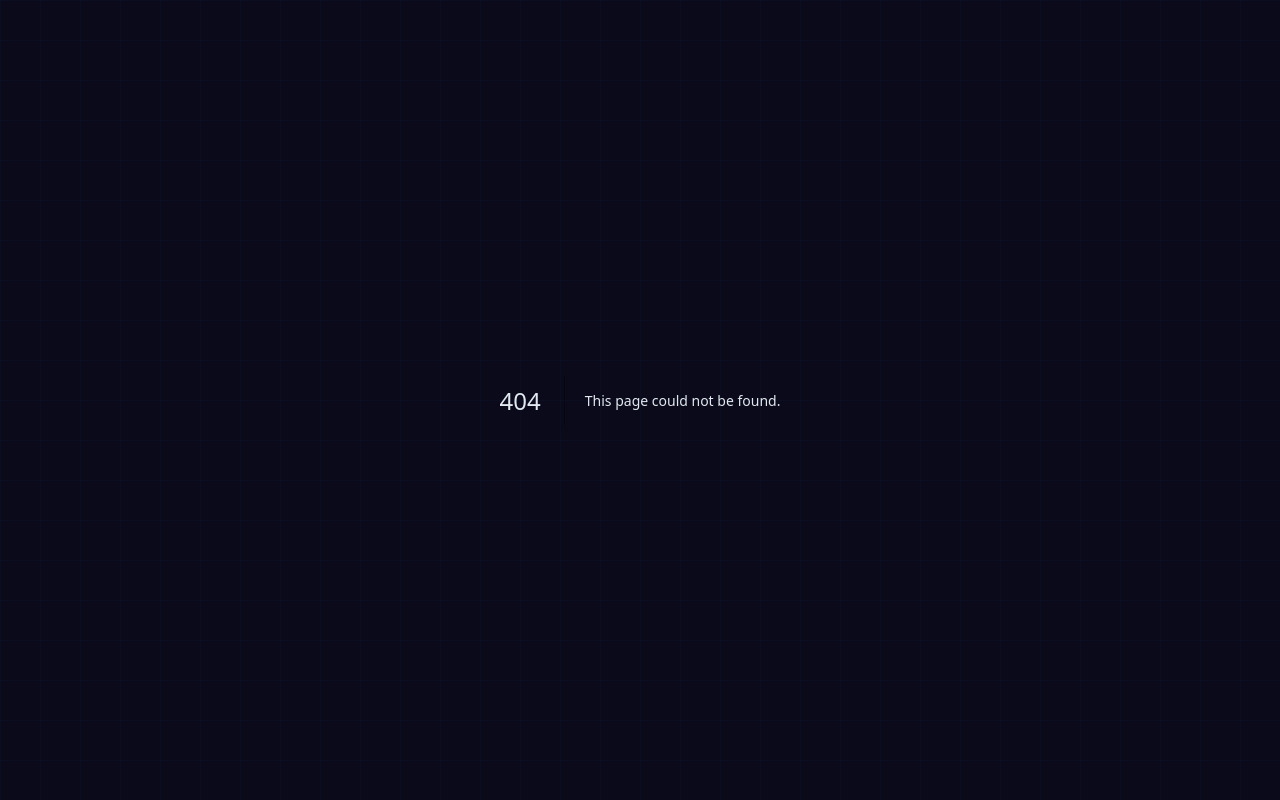
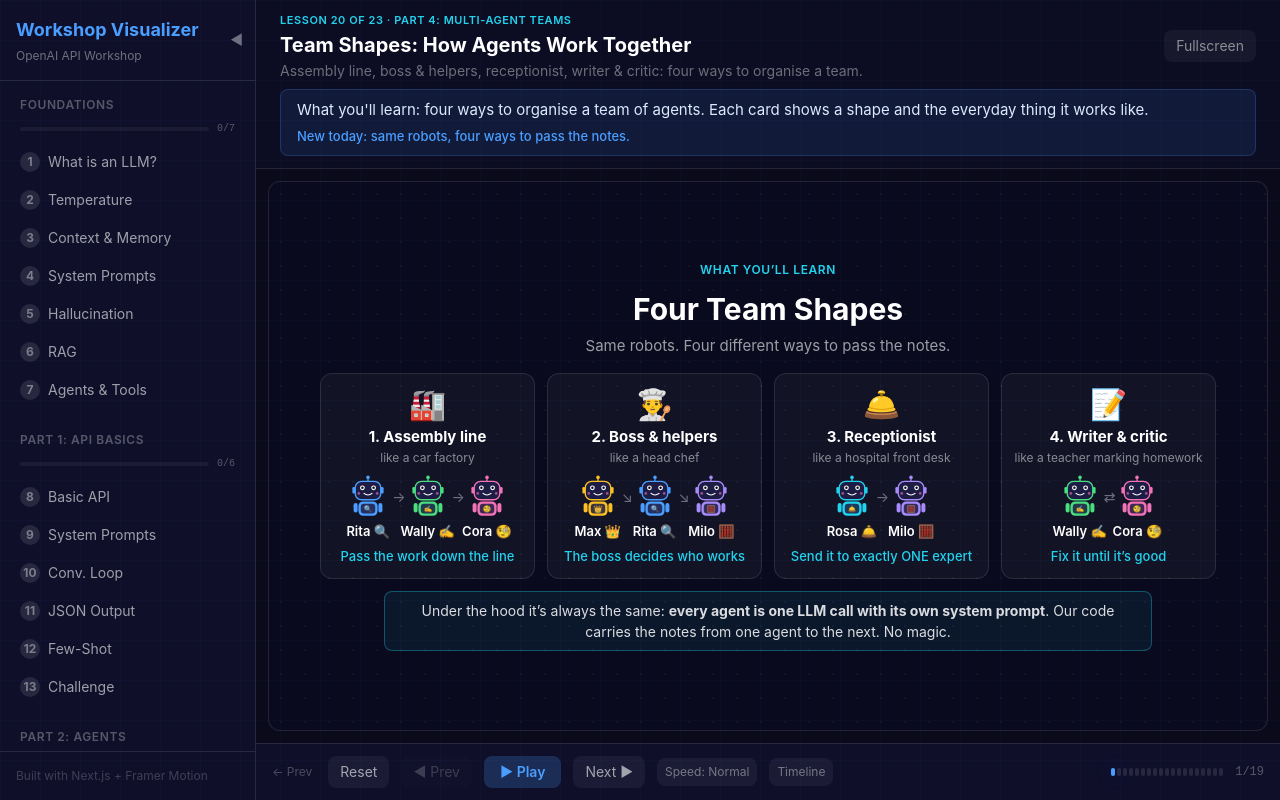
Before and after one commit to avinrique/agentic-ai0learn, a Next.js app in the folder workshop-visualizer/: page /part4/team-shapes in a window 1280 px wide. Before the commit this address had no page. Built offline with nearby package versions, Linux system fonts and the light colour scheme.

Commit message:
checkpoint: workshop-visualizer/src/app/part4/team-shapes/page.tsx,workshop-visualizer/src/components/animations/part4/TeamShapesAnim.tsx,workshop-visualizer/src/components/animations/part4/TeamShapesPlayground.tsx,workshop-visualizer/src/data/concept-steps/part4.ts

```diff
--- /dev/null
+++ b/workshop-visualizer/src/app/part4/team-shapes/page.tsx
@@ -0,0 +1,16 @@
+'use client';
+import ConceptLayout from '@/components/layout/ConceptLayout';
+import TeamShapesAnim from '@/components/animations/part4/TeamShapesAnim';
+import { teamShapesSteps } from '@/data/concept-steps/part4';
+
+export default function TeamShapesPage() {
+  return (
+    <ConceptLayout
+      title="Team Shapes: How Agents Work Together"
+      description="Assembly line, boss & helpers, receptionist, writer & critic: four ways to organise a team."
+      steps={teamShapesSteps}
+      animationPanel={<TeamShapesAnim />}
+      lessonId="team-shapes"
+    />
+  );
+}
--- a/workshop-visualizer/src/components/animations/part4/TeamShapesAnim.tsx
+++ b/workshop-visualizer/src/components/animations/part4/TeamShapesAnim.tsx
@@ -194,7 +194,7 @@ const lineArrows = [
 
 function Belt() {
   return (
-    <div className="absolute left-[8%] right-[8%] rounded-full overflow-hidden" style={{ top: 272, height: 12, background: '#1e293b' }}>
+    <div className="absolute left-[8%] right-[8%] rounded-full overflow-hidden" style={{ top: 284, height: 12, background: '#1e293b' }}>
       <motion.div
         className="h-full w-[200%]"
         style={{ background: 'repeating-linear-gradient(90deg, #334155 0 14px, #1e293b 14px 28px)' }}
@@ -218,7 +218,7 @@ function LineIdeaScene() {
         ]}
       />
       <div className="w-full max-w-3xl">
-        <Stage height={290} bots={lineBots(null)} arrows={lineArrows}>
+        <Stage height={300} bots={lineBots(null)} arrows={lineArrows}>
           <Belt />
           {['1. find facts', '2. write it', '3. polish it'].map((t, i) => (
             <motion.div
@@ -234,7 +234,7 @@ function LineIdeaScene() {
           ))}
           <motion.div
             className="absolute text-2xl"
-            style={{ top: 238 }}
+            style={{ top: 262 }}
             initial={{ left: '8%' }}
             animate={{ left: ['8%', '88%'] }}
             transition={{ repeat: Infinity, duration: 4, ease: 'linear' }}
@@ -684,11 +684,11 @@ function CriticRoundScene({ round }: { round: 1 | 2 }) {
       <RoundCounter round={round} done={round === 2 ? 'approved' : undefined} />
       <div className="w-full max-w-3xl">
         <Stage
-          height={300}
+          height={255}
           size={74}
           bots={[
-            { who: 'writer', x: 18, y: 80, active: true, mood: round === 2 ? 'proud' : 'working' },
-            { who: 'critic', x: 82, y: 80, mood: round === 2 ? 'proud' : 'thinking' },
+            { who: 'writer', x: 18, y: 70, active: true, mood: round === 2 ? 'proud' : 'working' },
+            { who: 'critic', x: 82, y: 70, mood: round === 2 ? 'proud' : 'thinking' },
           ]}
           arrows={[
             { from: { x: 27, y: 105 }, to: { x: 73, y: 105 }, color: C.wally },
@@ -882,7 +882,7 @@ function WhiteboardScene() {
           <Bot who="writer" size={64} active role="reads it all" />
         </motion.div>
       </div>
-      <div className="flex gap-4 items-center w-full max-w-5xl">
+      <div className="flex gap-4 items-center w-full max-w-5xl [&>pre]:shrink-0">
         <Code
           delay={0.8}
           lines={[
@@ -1011,7 +1011,7 @@ function TakeawaysScene() {
           </motion.div>
         ))}
       </div>
-      <div className="flex gap-2 mt-2">
+      <div className="flex gap-4 mt-2">
         {(['researcher', 'writer', 'critic', 'boss', 'math', 'receptionist'] as Who[]).map((w) => (
           <Bot key={w} who={w} size={46} mood="proud" hideRole />
         ))}
--- a/workshop-visualizer/src/components/animations/part4/TeamShapesPlayground.tsx
+++ b/workshop-visualizer/src/components/animations/part4/TeamShapesPlayground.tsx
@@ -31,7 +31,7 @@ const SHAPES: { id: ShapeId; icon: string; name: string }[] = [
   { id: 'loop', icon: '📝', name: 'Writer & critic' },
 ];
 
-const POS: Record<ShapeId, Partial<Record<Who, { x: number; y: number }>>> = {
+export const POS: Record<ShapeId, Partial<Record<Who, { x: number; y: number }>>> = {
   line: { you: { x: 9, y: 170 }, researcher: { x: 33, y: 170 }, writer: { x: 57, y: 170 }, critic: { x: 81, y: 170 } },
   boss: {
     you: { x: 10, y: 20 },
@@ -60,7 +60,7 @@ const ARROWS: Record<ShapeId, [Who, Who][]> = {
 
 const q = (text: string, first: Who): Ev => ({ who: 'you', to: first, text, call: false });
 
-const REQUESTS: { chip: string; combos: Record<ShapeId, Combo> }[] = [
+export const REQUESTS: { chip: string; combos: Record<ShapeId, Combo> }[] = [
   {
     chip: 'What is 15 × 12?',
     combos: {
@@ -259,8 +259,8 @@ const STEP_MS = 1700;
 
 function restSpot(p: { x: number; y: number }) {
   return {
-    x: Math.min(84, Math.max(16, p.x)),
-    y: p.y >= 150 ? p.y - 64 : p.y + 108,
+    x: Math.min(83, Math.max(17, p.x)),
+    y: p.y >= 150 ? p.y - 100 : p.y + 108,
   };
 }
 
--- a/workshop-visualizer/src/data/concept-steps/part4.ts
+++ b/workshop-visualizer/src/data/concept-steps/part4.ts
@@ -105,3 +105,121 @@ export const whyTeamsSteps: ConceptStep[] = [
     subtitle: 'Use a team only when the job is big enough.',
   },
 ];
+
+// ===== Lesson 20: Team Shapes: How Agents Work Together =====
+export const teamShapesSteps: ConceptStep[] = [
+  // Step 0
+  {
+    explanation: "What you'll learn: four ways to organise a team of agents. Each card shows a shape and the everyday thing it works like.",
+    animationTrigger: 'intro',
+    subtitle: 'New today: same robots, four ways to pass the notes.',
+  },
+  // Step 1
+  {
+    explanation: 'Shape 1, the assembly line: like a car factory or a relay race. Each robot does one job, then passes the work to the next one.',
+    animationTrigger: 'lineIdea',
+    subtitle: 'Always the same order.',
+  },
+  // Step 2
+  {
+    explanation: 'Task: make an octopus fact card. Rita goes first. Read her sticky note flying to Wally: it is just the text her LLM call returned.',
+    animationTrigger: 'lineRun1',
+    subtitle: 'Call 1: Rita finds the facts.',
+  },
+  // Step 3
+  {
+    explanation: 'Wally turns the facts into a card and passes it to Cora, who polishes it. Three calls, always in this order. Great when the steps never change.',
+    animationTrigger: 'lineRun2',
+    subtitle: 'Calls 2 and 3: write, then polish.',
+  },
+  // Step 4
+  {
+    explanation: "Shape 2, boss & helpers: like a head chef calling out orders. Max 👑 doesn't cook. He reads the request and decides which helpers to ask.",
+    animationTrigger: 'bossIdea',
+    subtitle: 'The boss plans; the helpers work.',
+  },
+  // Step 5
+  {
+    explanation: "Look at Max's reply on the right: tool calls, just like Part 2! But each 'tool' is another agent. He picks Milo for the cost and Wally for the invite.",
+    animationTrigger: 'bossPlan',
+    subtitle: 'The tools are other agents.',
+  },
+  // Step 6
+  {
+    explanation: "Our code runs each chosen helper and sends their answers back up to Max. Rita and Cora stay asleep: this request didn't need them.",
+    animationTrigger: 'bossCollect',
+    subtitle: 'Only the chosen helpers are called.',
+  },
+  // Step 7
+  {
+    explanation: 'Max writes one final reply from the answers. A different request would get different helpers. Use a boss when the steps change from request to request.',
+    animationTrigger: 'bossFinal',
+    subtitle: '1 plan + 2 helpers + 1 final = 4 calls.',
+  },
+  // Step 8
+  {
+    explanation: "Shape 3, the receptionist: like a hospital front desk. Rosa 🛎️ doesn't answer questions herself. She sends each one to exactly ONE specialist.",
+    animationTrigger: 'routerIdea',
+    subtitle: 'Pick one expert, then step aside.',
+  },
+  // Step 9
+  {
+    explanation: 'Rosa replies with one word, “math”, so our code sends the question to Milo. Only 2 calls: cheap and fast. See more examples on the right.',
+    animationTrigger: 'routerRun',
+    subtitle: 'One label, one expert, one answer.',
+  },
+  // Step 10
+  {
+    explanation: 'Shape 4, writer & critic: like a teacher marking homework. Wally writes, Cora marks it with a red pen, Wally fixes it. Round and round.',
+    animationTrigger: 'criticIdea',
+    subtitle: 'Write → review → fix → repeat.',
+  },
+  // Step 11
+  {
+    explanation: "Round 1: Wally's first dragon story is short and dull. Read Cora's red-pen note at the bottom: she says exactly what to fix.",
+    animationTrigger: 'criticRound1',
+    subtitle: 'A good critic gives clear, fixable notes.',
+  },
+  // Step 12
+  {
+    explanation: 'Round 2: Wally fixes it and Cora writes “APPROVED”. Our code spots that word and stops the loop. 4 calls in total.',
+    animationTrigger: 'criticRound2',
+    subtitle: 'The magic word ends the loop.',
+  },
+  // Step 13
+  {
+    explanation: 'What if Cora is never happy? Without a limit (left) the loop never ends and the bill keeps growing. So we stop after MAX_ROUNDS and keep the latest draft.',
+    animationTrigger: 'criticLimit',
+    subtitle: 'Always set a maximum number of rounds.',
+  },
+  // Step 14
+  {
+    explanation: 'All four shapes side by side. Read the “Use it when…” column: pick the shape that matches how your task behaves.',
+    animationTrigger: 'compare',
+    subtitle: 'Match the shape to the job.',
+  },
+  // Step 15
+  {
+    explanation: "Teams can share a whiteboard: a plain list our code keeps. Rita and Milo write to it, then Wally reads it all to make the plan. That's shared memory.",
+    animationTrigger: 'whiteboard',
+    subtitle: 'Shared memory = a list everyone reads.',
+  },
+  // Step 16
+  {
+    explanation: 'An honest warning: every extra agent means another call, more cost, more waiting, and one more place for a mistake. Watch a wrong fact travel down the line.',
+    animationTrigger: 'warning',
+    subtitle: 'More agents is not automatically better.',
+  },
+  // Step 17
+  {
+    explanation: 'Your turn: pick a request and a team shape, then watch the notes fly. Check the API-call counter and the verdict: does this shape fit this request?',
+    animationTrigger: 'playground',
+    subtitle: 'Try an assembly line on 15 × 12, then a receptionist.',
+  },
+  // Step 18
+  {
+    explanation: 'What you learned: (1) four shapes: assembly line, boss & helpers, receptionist, writer & critic. (2) Each agent is just an LLM call; our code passes notes. (3) Pick the simplest shape that fits.',
+    animationTrigger: 'takeaways',
+    subtitle: 'Simple shapes, clear jobs, few calls.',
+  },
+];
```
